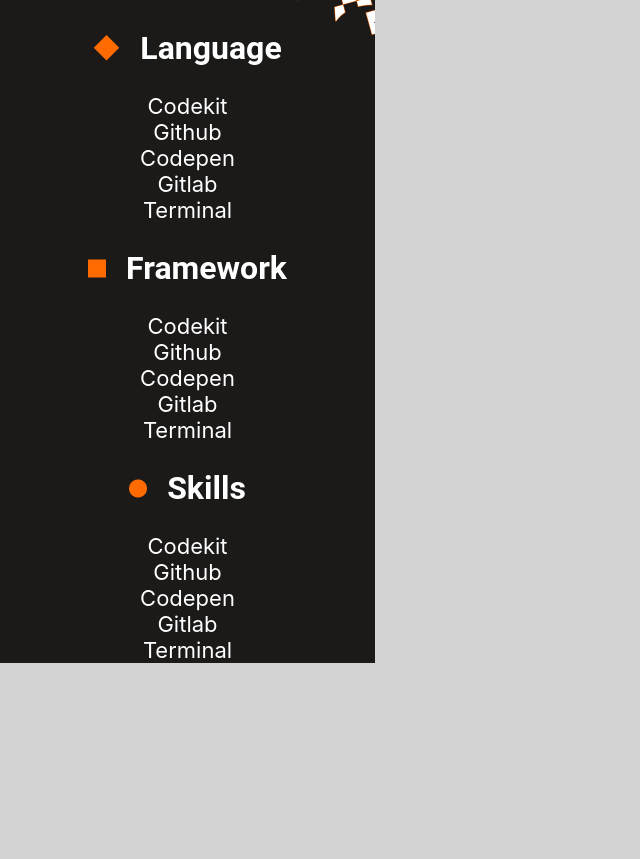
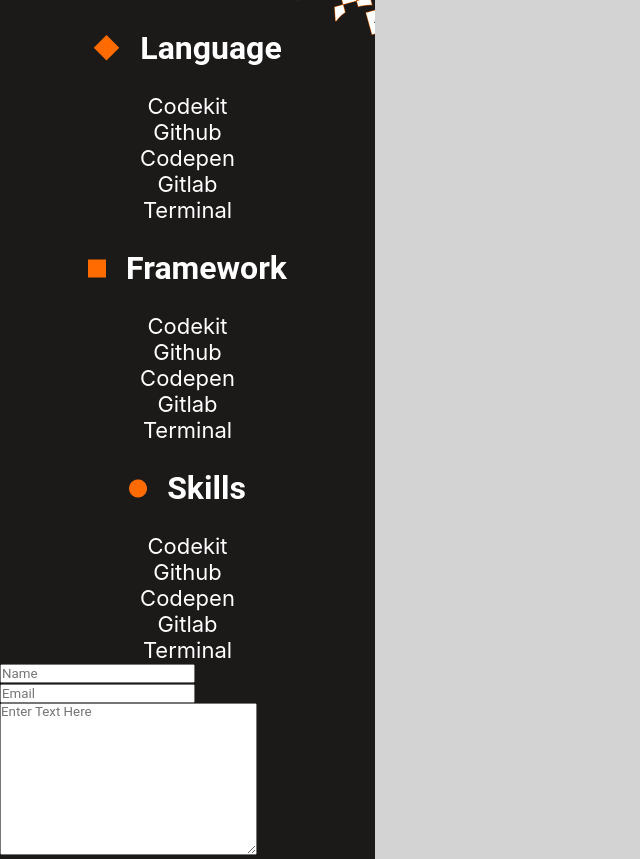
Before and after one commit to eerapheal/my-Portfolio, a website: page index.html in a window 1280 px wide. Shown: the part 4808-5667 px from the top of the page, without its empty margins (0-640 px from the left). Before the commit the page ends 5471 px from the top, so only its background shows below. Drawn offline with Linux system fonts and the light colour scheme.

Commit message:
Establish Form-Structure

```diff
--- a/index.html
+++ b/index.html
@@ -177,11 +177,15 @@
           </ul>
         </div>
       </div>
-      <!-- <div>
-        <h4>I'm always interested in hearing about new projects, so if you'd like to chat please get in touch.</h4>
-         <input type="text" value="Full NAme"></input>
-         <br>
-         <input type="email" value="Email Address"></input> -->
+      <section class="Contact-Me">
+      <form action="#" method="post">
+        <input type="text" name="name" placeholder="Name" maxlength="30" required>
+        <input type="email" name="Email" placeholder="Email" required>
+        <textarea name="Message" placeholder="Enter Text Here" maxlength="500" required cols="30" rows="10"></textarea>
+        <button class="contact-btn" type="submit"></button>
+
+      </form>
+      </section>
     </section>
   </main>
 </body>
```
